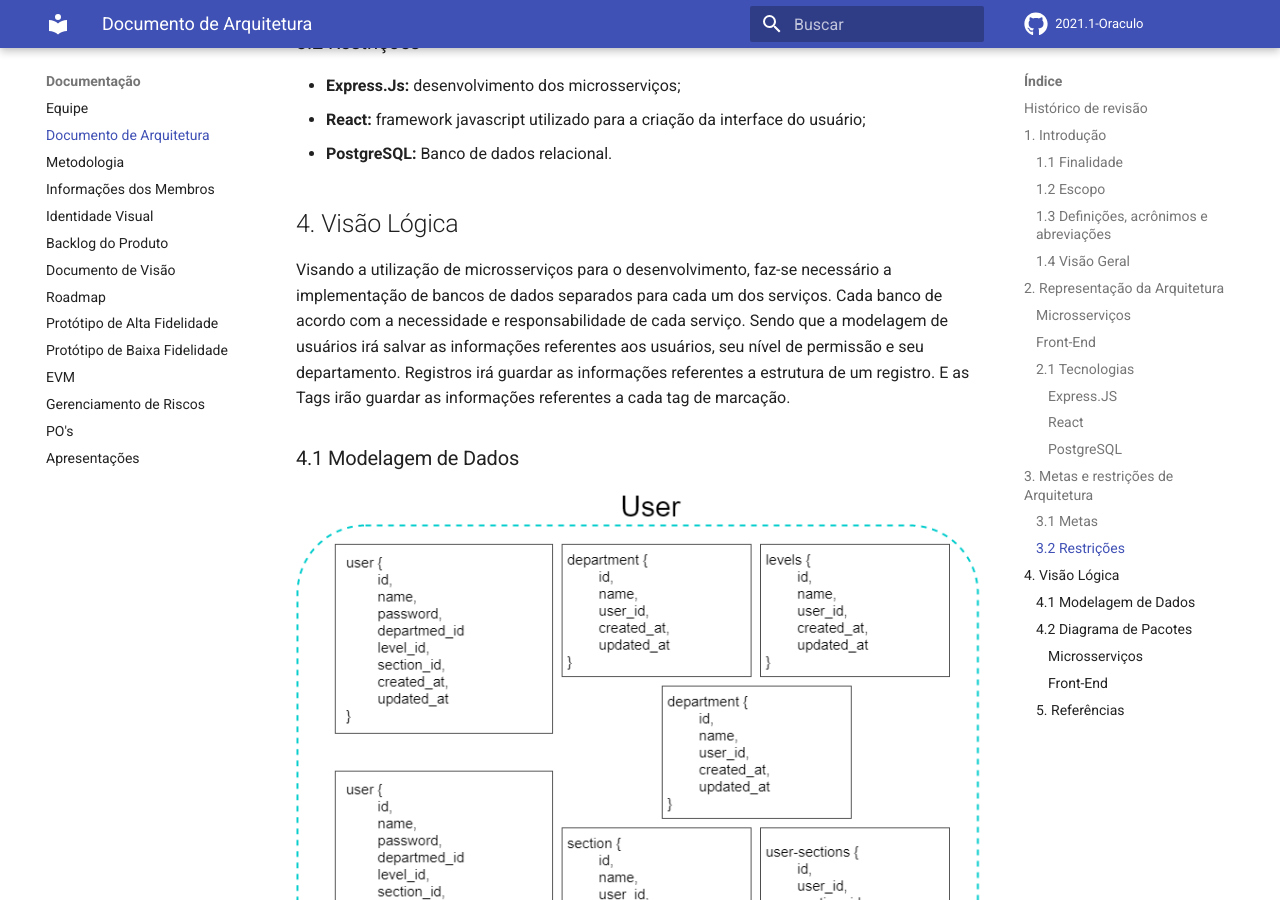
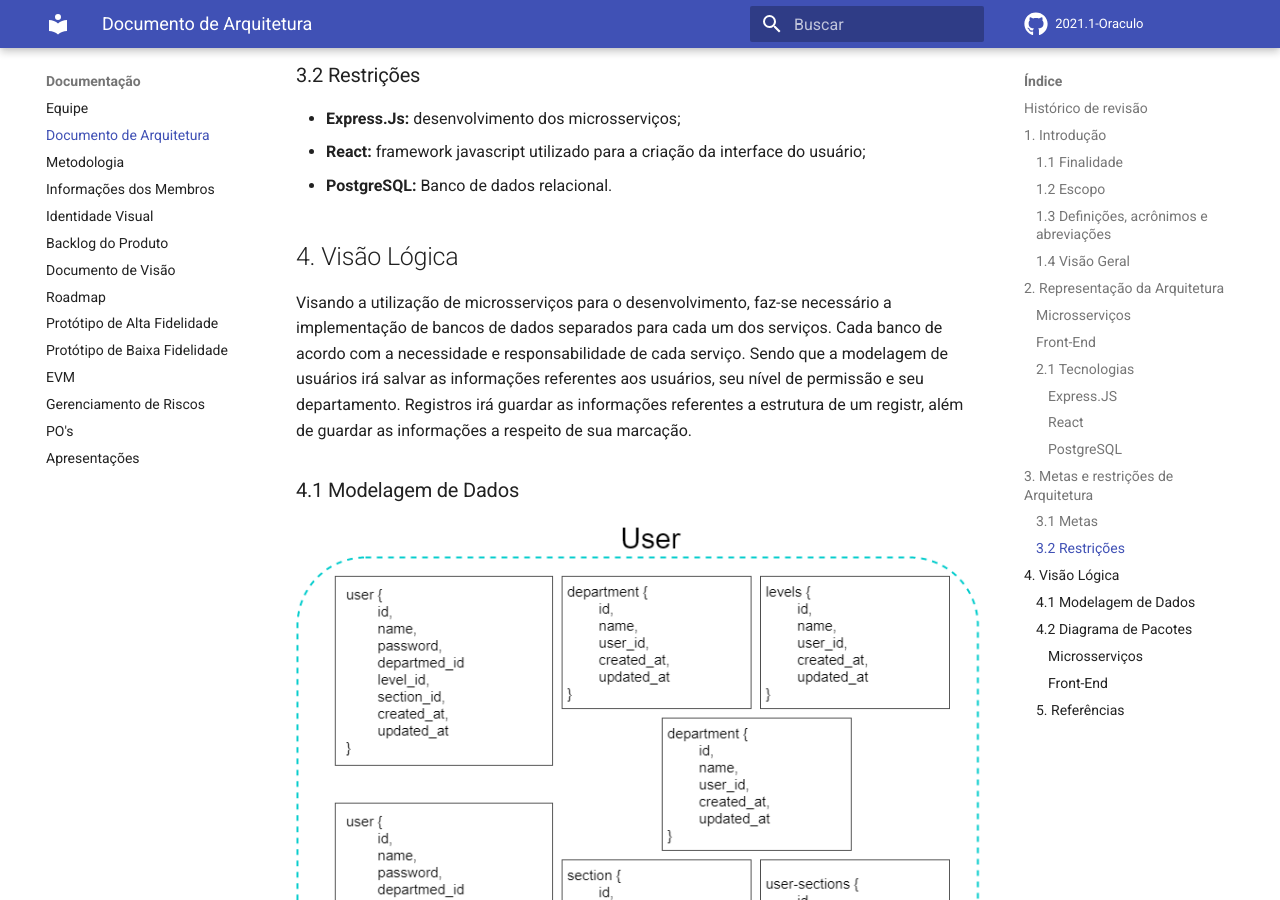
Before and after one commit to fga-eps-mds/2021.1-Oraculo, an MkDocs documentation site: the page built from docs/documento-de-arquitetura.md, in a window 1280 px wide and 900 px high, scrolled down 3914 px. Built offline with MkDocs 1.6.1 and Material for MkDocs 9.7.7, drawn with Linux system fonts in a browser that asks for light colours; comment, search, counter and statistics services are not loaded; some of the changed text lies outside the part shown.

Commit message:
fix processos and tags in document fga-eps-mds/2021.1-Oraculo#126

```diff
--- a/docs/documento-de-arquitetura.md
+++ b/docs/documento-de-arquitetura.md
@@ -9,6 +9,7 @@
 | 11/09/2021 | 0.3    | Adição de imagem e alteração na Representação da arquitetura | Max Henrique Barbosa     |
 | 23/09/2021 | 0.4    | Adição da Visão Lógica                                       | Max Henrique Barbosa     |
 | 26/10/2021 | 0.5    | Atualização do tópico de Visão lógica Lógica                                       | Max Henrique Barbosa     |
+| 08/11/2021 | 0.56   | Remoção de Tags, e atualização de 'processos' no documento                                 | Max Henrique Barbosa     |
 
 ## 1. Introdução
 
@@ -40,7 +41,7 @@
 
 ![Diagrama de relações](./imgs/architecture/diagrama-de-relacoes.png)
 
-O diagrama representa a divisão da aplicação em microsserviços de usuário, tags e de processos com suas correlações.
+O diagrama representa a divisão da aplicação em microsserviços de frontend além de usuário e de registros com suas correlações.
 
 #### Microsserviços
 
@@ -50,9 +51,7 @@
 
 - Usuário: serviço responsável por conter as lógicas de autenticação e armazenar as informações dos usuários;
 
-- Processos: serviço responsável pelo gerenciamento, registro, inicio e acompanhamento de processos internos;
-
-- Tags: que serão utilizadas para auxiliar na marcação dos processos.
+- Registros: serviço responsável pelo gerenciamento, registro, inicio e acompanhamento de processos internos, e de suas marcações;
 
 #### Front-End
 
@@ -99,7 +98,7 @@
 
 ## 4. Visão Lógica
 
-Visando a utilização de microsserviços para o desenvolvimento, faz-se necessário a implementação de bancos de dados separados para cada um dos serviços. Cada banco de acordo com a necessidade e responsabilidade de cada serviço. Sendo que a modelagem de usuários irá salvar as informações referentes aos usuários, seu nível de permissão e seu departamento. Registros irá guardar as informações referentes a estrutura de um registro. E as Tags irão guardar as informações referentes a cada tag de marcação.
+Visando a utilização de microsserviços para o desenvolvimento, faz-se necessário a implementação de bancos de dados separados para cada um dos serviços. Cada banco de acordo com a necessidade e responsabilidade de cada serviço. Sendo que a modelagem de usuários irá salvar as informações referentes aos usuários, seu nível de permissão e seu departamento. Registros irá guardar as informações referentes a estrutura de um registr, além de guardar as informações a respeito de sua marcação.
 
 ### 4.1 Modelagem de Dados
 
```
